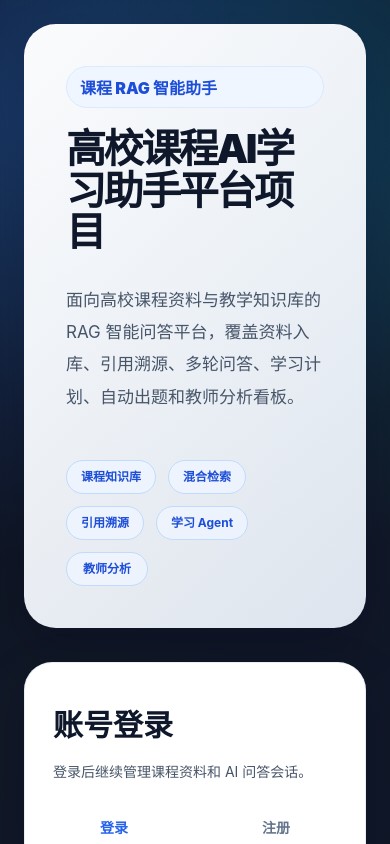
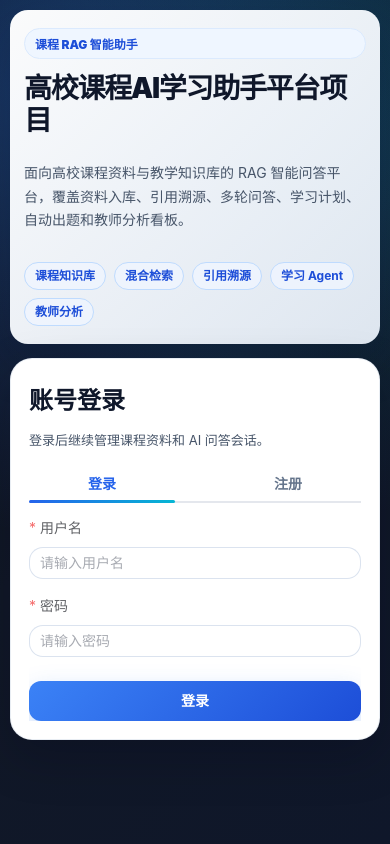
Before and after one commit to piaoyoufang/scholarflow, a Vue app in the folder vue-frontend/: page /login in a window 390 px wide. Shown: the top 844 px of the page. Built offline with nearby package versions, Linux system fonts and the light colour scheme.

Commit message:
feat: 移动端排版调整

```diff
--- a/vue-frontend/src/layouts/DashboardLayout.vue
+++ b/vue-frontend/src/layouts/DashboardLayout.vue
@@ -113,10 +113,73 @@ async function logout() {
 :global(.mobile-drawer .el-menu-item.is-active) { background: linear-gradient(135deg, rgba(37,99,235,.95), rgba(14,165,233,.82)); color: #fff; }
 @media (max-width: 900px) {
   .aside { display:none; }
-  .mobile-menu-btn { display: inline-flex; }
+  /* 新增：移动端响应式，避免全局按钮 100% 宽度把顶部撑高 */
+  .mobile-menu-btn {
+    display: inline-flex;
+    width: auto !important;
+    min-width: 72px;
+    height: 36px;
+    min-height: 36px;
+    padding: 0 14px;
+    flex: 0 0 auto;
+  }
   .topbar { height: auto; min-height: 68px; padding: 12px 14px; align-items: flex-start; justify-content: flex-start; }
   .top-title { font-size: 18px; line-height: 1.3; }
   .course-line { max-width: calc(100vw - 112px); white-space: normal; line-height: 1.5; }
   .main { padding: 14px; overflow-x: hidden; }
 }
+/* 新增：移动端抽屉菜单紧凑化，仅影响手机/窄屏抽屉，不影响 PC 侧边栏 */
+@media (max-width: 768px) {
+  .app-layout {
+    min-height: 100dvh;
+  }
+
+  .topbar {
+    min-height: 58px;
+    gap: 10px;
+    padding: 10px 12px;
+  }
+
+  .top-title {
+    font-size: 16px;
+  }
+
+  .course-line {
+    max-width: calc(100vw - 104px);
+    margin-top: 3px;
+    font-size: 12px;
+    line-height: 1.35;
+  }
+
+  .main {
+    padding: 12px;
+  }
+
+  :global(.mobile-drawer .el-drawer__body) {
+    padding: 10px 12px;
+  }
+
+  :global(.mobile-drawer .el-drawer__header) {
+    padding: 14px 16px 10px;
+  }
+
+  :global(.mobile-drawer .el-menu) {
+    gap: 2px;
+  }
+
+  :global(.mobile-drawer .el-menu-item) {
+    height: 40px;
+    line-height: 40px;
+    margin-bottom: 2px;
+    padding-left: 14px !important;
+    border-radius: 10px;
+    font-size: 14px;
+  }
+
+  .mobile-logout {
+    height: 40px;
+    min-height: 40px;
+    margin-top: 10px;
+  }
+}
 </style>
--- a/vue-frontend/src/views/CoursesView.vue
+++ b/vue-frontend/src/views/CoursesView.vue
@@ -16,13 +16,22 @@
         </div>
       </template>
       <el-form ref="courseFormRef" :model="form" :rules="rules" label-position="top" class="course-form">
+        <!-- 新增：Element Plus 响应式栅格，小屏自动单列，PC 端仍保持原有纵向表单视觉 -->
+        <el-row :gutter="16">
+          <el-col :xs="24">
             <el-form-item label="课程名称" prop="course_name">
               <el-input v-model="form.course_name" placeholder="例如：AI应用开发实战课" clearable />
             </el-form-item>
+          </el-col>
+          <el-col :xs="24">
             <el-form-item label="课程说明" prop="description">
               <el-input v-model="form.description" type="textarea" :rows="4" placeholder="这门课包含 RAG、Agent、评估、部署等资料。" />
             </el-form-item>
+          </el-col>
+          <el-col :xs="24" :sm="10" :md="7">
             <el-button type="primary" :loading="creating" :disabled="creating" @click="createCourse">创建课程</el-button>
+          </el-col>
+        </el-row>
       </el-form>
     </el-card>
 
@@ -34,6 +43,9 @@
         </div>
       </template>
       <el-form ref="joinFormRef" :model="joinForm" :rules="joinRules" label-position="top" class="join-form">
+        <!-- 新增：Element Plus 响应式栅格，手机端输入框/按钮占满容器 -->
+        <el-row :gutter="16">
+          <el-col :xs="24" :sm="16" :md="14">
             <el-form-item label="课程码" prop="invite_code">
               <el-input
                 v-model="joinForm.invite_code"
@@ -43,7 +55,11 @@
                 @keyup.enter="joinCourse"
               />
             </el-form-item>
+          </el-col>
+          <el-col :xs="24" :sm="8" :md="6" class="join-action-col">
             <el-button type="primary" :loading="joining" :disabled="joining" @click="joinCourse">加入课程</el-button>
+          </el-col>
+        </el-row>
       </el-form>
     </el-card>
 
@@ -206,6 +222,7 @@ onMounted(loadCourses)
 .create-card { margin-bottom: 24px; }
 .card-header { display: flex; align-items: center; justify-content: space-between; font-weight: 900; color: #0f172a; }
 .course-form, .join-form { display: grid; gap: 4px; }
+.join-action-col { display: flex; align-items: flex-end; padding-bottom: 18px; }
 .toolbar { color:#fff; }
 .toolbar h2 { margin: 0; font-size: 20px; font-weight: 900; }
 .course-empty { padding: 46px 0; border: 1px dashed rgba(147,197,253,.55); border-radius: 22px; background: rgba(239,246,255,.08); }
@@ -225,4 +242,109 @@ onMounted(loadCourses)
 .table-code { display: flex; align-items: center; gap: 8px; }
 .table-code span { font-weight: 900; color: #1d4ed8; letter-spacing: .08em; }
 .table-card { margin-top: 22px; }
+/* 新增：移动端响应式，仅作用于 <768px，移除课程页多余高度/留白并优化课程码布局 */
+@media (max-width: 768px) {
+  .courses-page {
+    max-width: 100%;
+    margin: 0;
+  }
+
+  .breadcrumb {
+    margin-bottom: 10px;
+    font-size: 12px;
+  }
+
+  .create-card {
+    margin-bottom: 16px;
+  }
+
+  .card-header {
+    gap: 10px;
+    align-items: flex-start;
+  }
+
+  .course-form,
+  .join-form {
+    gap: 0;
+  }
+
+  .join-action-col {
+    display: block;
+    padding-bottom: 0;
+  }
+
+  .course-form :deep(.el-button),
+  .join-form :deep(.el-button) {
+    width: 100%;
+  }
+
+  .toolbar {
+    margin: 16px 0 12px;
+  }
+
+  .toolbar h2 {
+    font-size: 18px;
+  }
+
+  .course-empty {
+    padding: 24px 10px;
+    border-radius: 18px;
+  }
+
+  .course-grid {
+    margin-top: 0;
+    gap: 12px;
+  }
+
+  .course-card {
+    min-height: auto;
+  }
+
+  .course-card:hover {
+    transform: none;
+  }
+
+  .course-top {
+    gap: 8px;
+  }
+
+  .course-card h3 {
+    margin-bottom: 6px;
+    font-size: 17px;
+  }
+
+  .course-card p {
+    min-height: auto;
+    font-size: 13px;
+    line-height: 1.65;
+  }
+
+  .invite-code {
+    display: grid;
+    grid-template-columns: auto minmax(0, 1fr);
+    align-items: center;
+    gap: 8px;
+    margin-top: 12px;
+    padding: 10px;
+    border-radius: 12px;
+  }
+
+  .invite-code strong {
+    min-width: 0;
+    font-size: 14px;
+    letter-spacing: .08em;
+    word-break: break-all;
+  }
+
+  .invite-code :deep(.el-button) {
+    grid-column: 1 / -1;
+    width: 100%;
+    justify-content: center;
+    margin-top: 2px;
+  }
+
+  .table-card {
+    margin-top: 16px;
+  }
+}
 </style>
--- a/vue-frontend/src/views/LoginView.vue
+++ b/vue-frontend/src/views/LoginView.vue
@@ -152,4 +152,91 @@ p { max-width: 680px; color:#475569; line-height: 1.9; font-size: 17px; }
 .role-tip { margin-top: 8px; color: #64748b; font-size: 12px; line-height: 1.6; }
 .full { width: 100%; margin-top: 8px; }
 @media (max-width: 1040px) { .login-page { grid-template-columns:1fr; } .login-card { justify-self: stretch; width: 100%; } }
+/* 新增：移动端响应式，仅作用于 <768px，压缩首页留白和标题尺寸，PC 端保持不变 */
+@media (max-width: 768px) {
+  .login-page {
+    min-height: 100dvh;
+    align-content: start;
+    gap: 14px;
+    padding: 14px;
+  }
+
+  .hero {
+    min-height: auto;
+    justify-content: flex-start;
+    padding: 22px 18px;
+    border-radius: 22px;
+  }
+
+  .badge {
+    padding: 6px 10px;
+    font-size: 12px;
+  }
+
+  h1 {
+    margin: 14px 0 10px;
+    font-size: 31px;
+    line-height: 1.14;
+    letter-spacing: -.045em;
+  }
+
+  p {
+    font-size: 14px;
+    line-height: 1.7;
+  }
+
+  .chips {
+    gap: 8px;
+    margin-top: 16px;
+  }
+
+  .chips :deep(.el-tag) {
+    height: 28px;
+    padding: 0 10px;
+    font-size: 12px;
+  }
+
+  .chips :deep(.chip-analysis) {
+    min-width: auto;
+  }
+
+  .login-card {
+    padding: 4px;
+    border-radius: 22px;
+  }
+
+  .login-card h2 {
+    margin-top: 4px;
+    font-size: 24px;
+  }
+
+  .login-card p {
+    margin-bottom: 12px;
+    font-size: 13px;
+  }
+
+  .auth-tabs :deep(.el-tabs__item) {
+    height: 40px;
+    font-size: 14px;
+  }
+
+  .role-tip {
+    font-size: 11px;
+  }
+}
+
+@media (max-width: 420px) {
+  .login-page {
+    padding: 10px;
+  }
+
+  .hero {
+    padding: 18px 14px;
+    border-radius: 18px;
+  }
+
+  h1 {
+    font-size: 28px;
+  }
+}
 </style>
```
Lines whose indentation alone changed are shown as unchanged.
